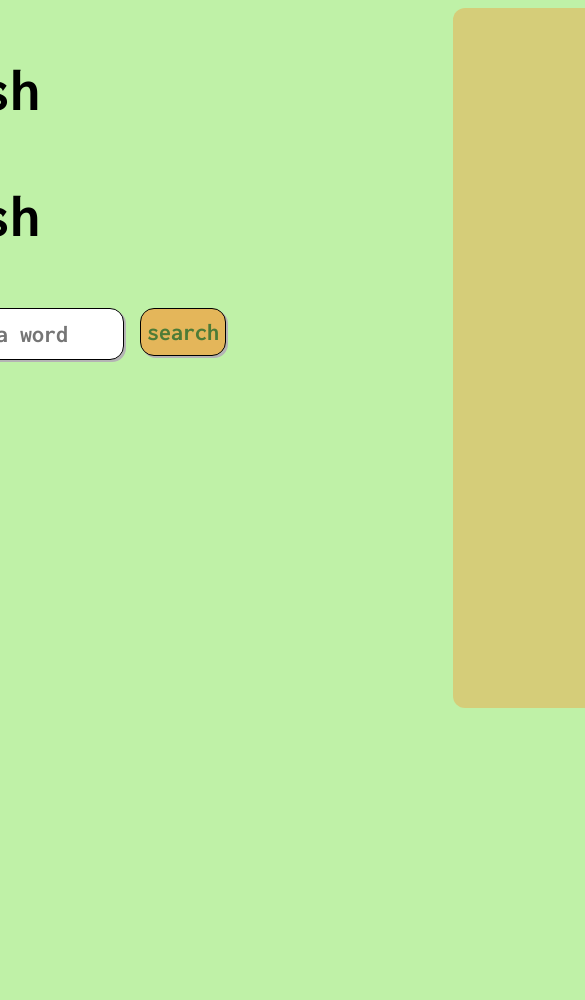
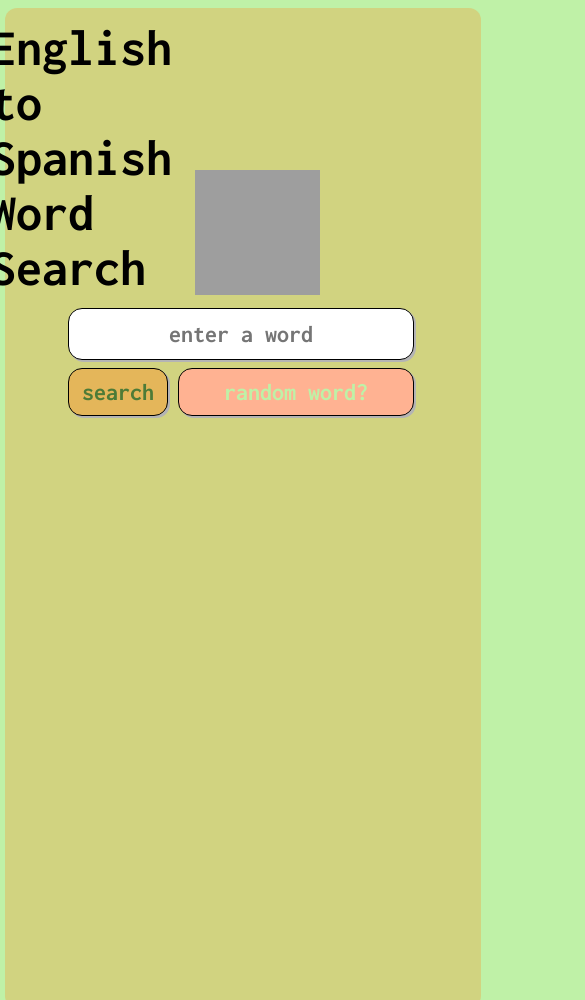
Before and after one commit to eventura26/English-and-Spanish-Word-Generator, a plain HTML site: page index.html in a window 390 px wide. Shown: the top 1000 px of the page, 585 px wide, since content can reach past the window. Before the commit the page ends 844 px from the top, so only its background shows below. Drawn offline with Linux system fonts and the light colour scheme; grey boxes are pictures that could not be loaded.

Commit message:
Made the page a bit more responsive

```diff
--- a/style.css
+++ b/style.css
@@ -8,53 +8,7 @@ body{
     background-color: #BFF1A7;
 }
 
-@media screen and (max-width: 900px){
-    #container{
-        display: flex;
-        flex-wrap: wrap ; }
-    h1{
-        position: absolute;
-        right: 450px;
-    }
-    #search-bar, #search-btn{
-        position: relative;
-        top: 300px;
-        right: 210px;
-    }
-    #random-btn{
-        position: absolute;
-        margin-top: 300px;
-        right: 500px;
-    }
 
-    #definition-pop{
-        position: absolute;
-        top: 300px;
-
-        margin-right: 100px;
-    }
-}
-
-
-@media screen and (max-width: 800px){
-    #container{
-        display: flex;
-        flex-wrap: wrap ; }
-    h1{
-        position: absolute;
-        right: 350px;
-    }
-    #search-bar, #search-btn{
-        position: relative;
-        top: 300px;
-        right: 140px;
-    }
-    #random-btn{
-        position: absolute;
-        margin-top: 300px;
-        right: 380px;
-    }
-}
 
 #background{
     position: absolute;
@@ -64,7 +18,7 @@ body{
     height: 700px;
     background-color: #E4B65A;
     z-index: -1;
-    opacity: .6;
+    opacity: .5;
     border-radius: 12px;
 }
 
@@ -93,7 +47,7 @@ h1{
 
 #search-bar{
     background-color: white;
-    color: #8DBB77;
+    color:  #4D7B37;
     border: 1px solid black;
     box-shadow: 2px 2px rgb(180, 180, 180);
     border-radius: 14px;;
@@ -201,3 +155,132 @@ h1{
 /* #hide-pop{
     display: block;
 } */
+
+
+@media screen and (max-width: 1000px){
+    h1{
+        font-size: 52px;
+        width: 900px;
+        position: absolute;
+        right: -40px;
+        top:0px
+    }
+
+    #background{
+        position: absolute;
+        left:-432px;
+        width: 935px;
+        height: 700px;
+    }
+
+    .logo{
+        position: absolute;
+        right: 25px;
+        top: 10px;
+        width: 100px;
+        height: 100px;
+    }
+
+    #search-bar{
+        position: absolute;
+        top:150px;
+        right: 360px;
+    }
+
+    #search-btn{
+        position: absolute;
+        top:152px;
+        left:560px;
+    }
+
+    #random-btn{
+        position: absolute;
+        left:300px;
+        top: 210px;
+        width: 236px;
+        height: 48px;
+    }
+
+    #definition-pop{
+        position: absolute;
+        left: 60px;
+        top: 320px;
+        border-right: none;
+        border-radius: 14px 0 0 14px;
+        width: 380px;
+    }
+
+    #img-box{
+        position: absolute;
+        left: 448px;
+        top: 320px;
+        width:380px;
+        border-left: none;
+        border-radius: 0 14px 14px 0;
+    }
+}
+
+@media screen and (max-width: 700px){
+    h1{
+        font-size: 52px;
+        width: 170px;
+        position: absolute;
+        right: 230px;
+        top:-30px
+    }
+
+    #background{
+        position: absolute;
+        left:-440px;
+        width: 476px;
+        height: 1000px;
+    }
+
+    .logo{
+        position: absolute;
+        right: 70px;
+        top: -410px;
+        width: 125px;
+        height: 125px;
+    }
+
+    #search-bar{
+        position: absolute;
+        top:300px;
+        left: 60px;
+    }
+
+    #search-btn{
+        position: absolute;
+        top:360px;
+        left:60px;
+    }
+
+    #random-btn{
+        position: absolute;
+        left:170px;
+        top: 360px;
+        width: 236px;
+        height: 48px;
+    }
+
+    #definition-pop{
+        position: absolute;
+        left: 60px;
+        top: 420px;
+        border-bottom: none;
+        border-right: 1px solid black;
+        border-radius: 14px 14px 0 0;
+        width: 340px;
+    }
+
+    #img-box{
+        position: absolute;
+        left: 60px;
+        top: 700px;
+        width:348px;
+        border-top: none;
+        border-left: 1px solid black;
+        border-radius: 0 0 14px 14px;
+    }
+}
```
